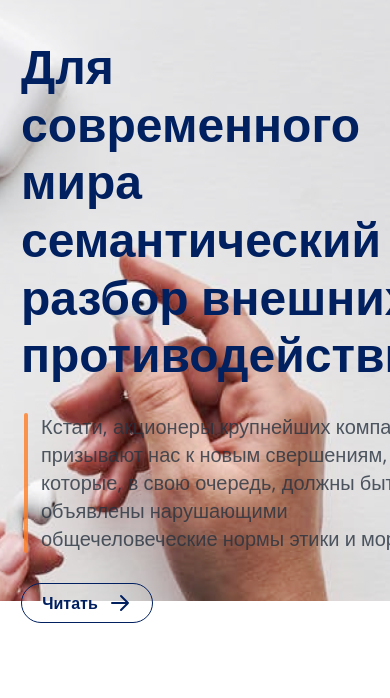
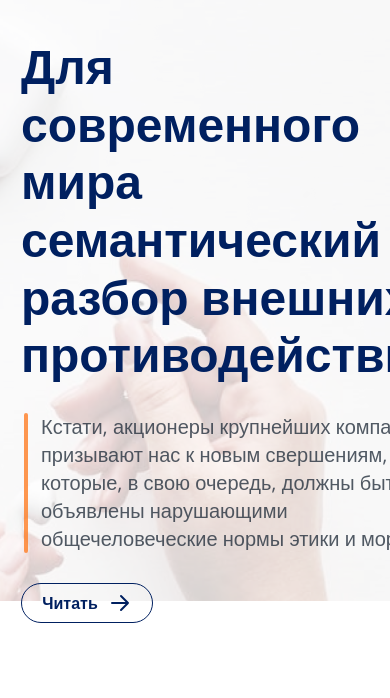
Before and after one commit to paintdrip/test1, a plain HTML site: page index.html in a window 390 px wide. Shown: the part 107-805 px from the top of the page. Drawn offline with nearby package versions, Linux system fonts and the light colour scheme.

Commit message:
затемнение на фоновый блок на мобилке

```diff
--- a/style.css
+++ b/style.css
@@ -1582,11 +1582,27 @@ a {
   /* стилизация верхнего новостного блока */
 
   .news-block {
+    position: relative;
     height: 618px;
+    width: auto;
     margin-bottom: 100px;
+    /* opacity: 0.78; */
+  }
+
+  .news-block::before {
+    content: '';
+    position: absolute;
+    top: 0;
+    left: 0;
+    width: 100%;
+    height: 100%;
+    background-color: #fff;
+    opacity: 0.78;
+    /* Другие стили для псевдоэлемента */
   }
 
   .news-block__content {
+    z-index: 999;
     margin-left: 21px;
     width: 727px;
   }
@@ -1922,4 +1938,12 @@ a {
     position: relative;
     mix-blend-mode: multiply;
   }
-}
+
+  .direction {
+    display: none;
+  }
+
+  .menu {
+    display: none;
+  }
+}
```
